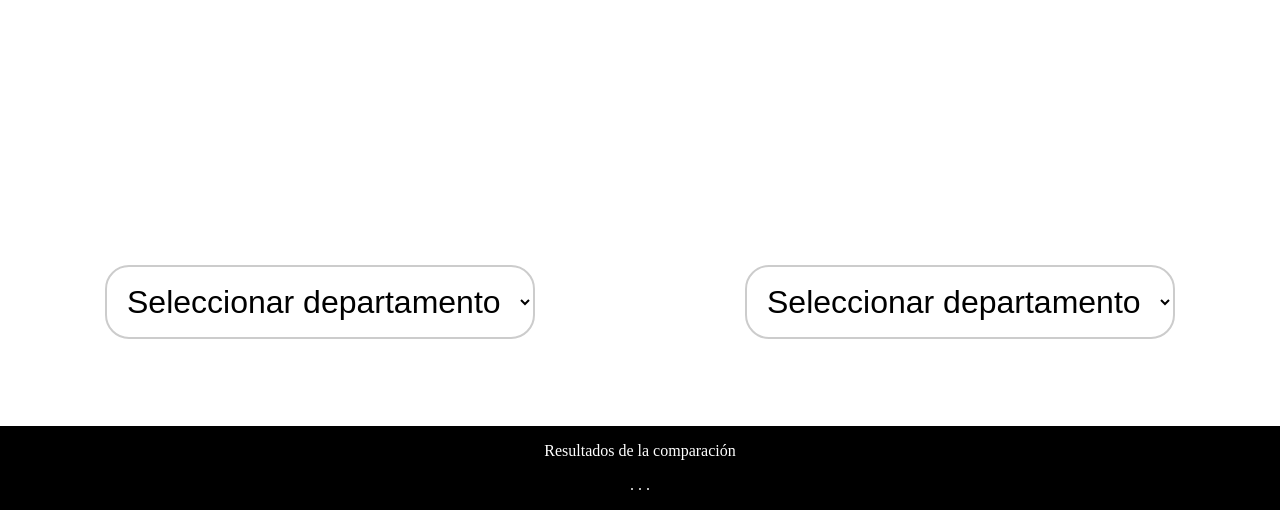
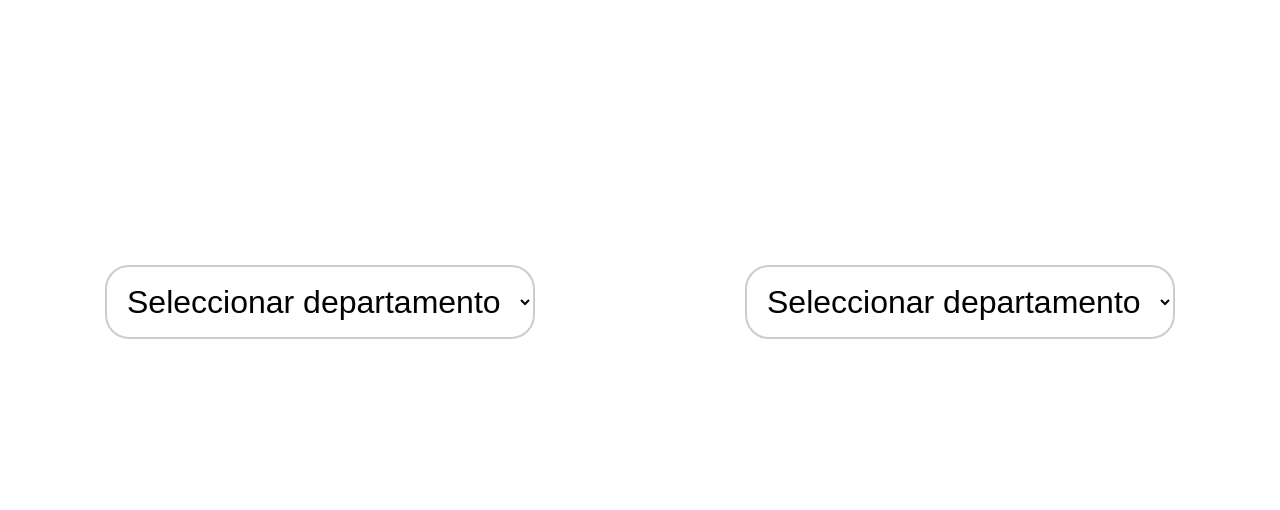
Before and after one commit to dev1d123/tareaAjax, a plain HTML site: page Problema1/index.html in a window 1280 px wide. Shown: the part 290-800 px from the top of the page. Drawn offline with nearby package versions, Linux system fonts and the light colour scheme; a web font is replaced by a local one.

Commit message:
Eliminacion de la zona de resultados, es innecesario

```diff
--- a/Problema1/index.html
+++ b/Problema1/index.html
@@ -44,14 +44,7 @@
     </div>
 
 
-    <div class="res">
-        <p>Resultados de la comparación</p>
-        <p id = "info-comp">
-            .
-            .
-            .
-        </p>
-    </div>
+
     <script src="script.js"></script>
 </body>
 </html>
```
